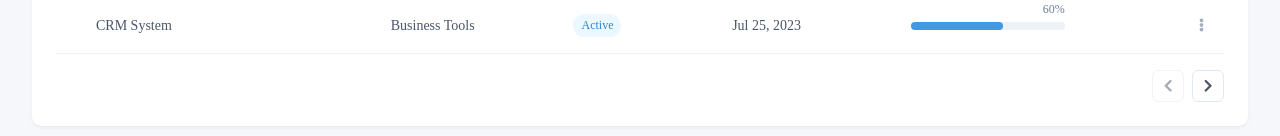
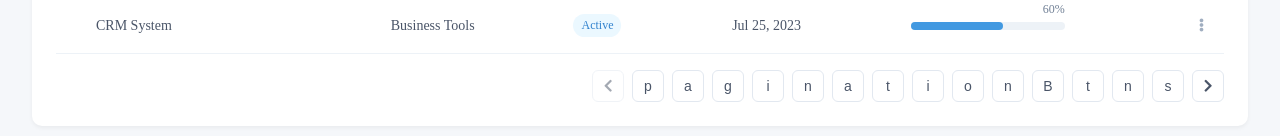
Before and after one commit to sasanedicbn/Mini-app, a Vue app in the folder Mini-app/: page /dashboard/projects in a window 1280 px wide. Shown: the part 476-612 px from the top of the page. Built offline with nearby package versions, Linux system fonts and the light colour scheme.

Commit message:
Create changes

```diff
--- a/Mini-app/src/components/Dashboard/DashboardHelpers/DashboardDataTable.vue
+++ b/Mini-app/src/components/Dashboard/DashboardHelpers/DashboardDataTable.vue
@@ -66,7 +66,7 @@
       </table>
     </div>
     <div class="table-footer">
-     <Pagination/>
+     <Pagination paginationBtns="paginationBtns" currentPagination="currentPagination"/>
     </div>
 
   </div>
--- a/Mini-app/src/components/UX/Reusable/Pagination.vue
+++ b/Mini-app/src/components/UX/Reusable/Pagination.vue
@@ -13,7 +13,13 @@
       </div>
 </template>
 
-<script>
+<script setup>
+
+const props = defineProps({
+    paginationBtns: Array,
+    currentPagination: Number,
+})
+const {paginationBtns, currentPagination} = props
 </script>
 
 <style scoped>
```
